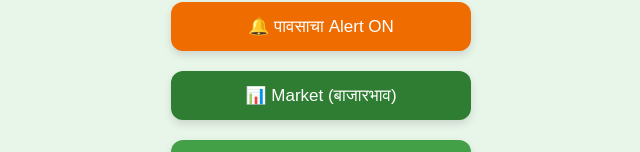
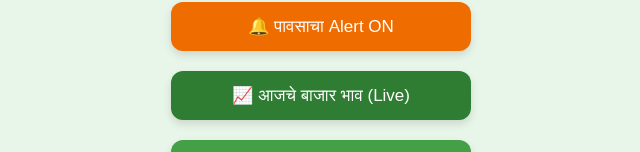
Before and after one commit to amolwashimkar478-lab/smart-sheti, a website: page public/home.html in a window 1280 px wide. Shown: the part 521-673 px from the top of the page, without its empty margins (319-959 px from the left). Drawn offline with Linux system fonts and the light colour scheme.

Commit message:
Update home.html

```diff
--- a/public/home.html
+++ b/public/home.html
@@ -96,8 +96,9 @@ body{
 </button>
 
 <button class="btn" onclick="window.open('https://www.msamb.com/MarketInformation/MarketPriceArrivalReport', '_blank')" style="background-color: #2e7d32; margin: 10px auto;">
-  📊 Market (बाजारभाव)
+  📈 आजचे बाजार भाव (Live)
 </button>
+
 
 
   <button class="btn" onclick="location.href='calculator.html'" style="background-color: #43a047; margin-left: auto; margin-right: auto;">
```
